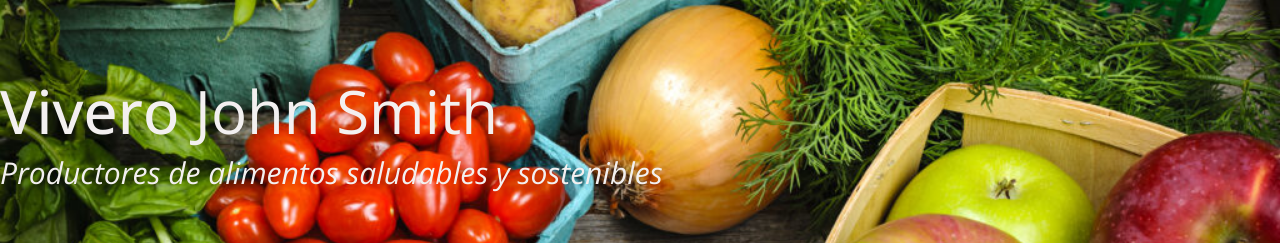
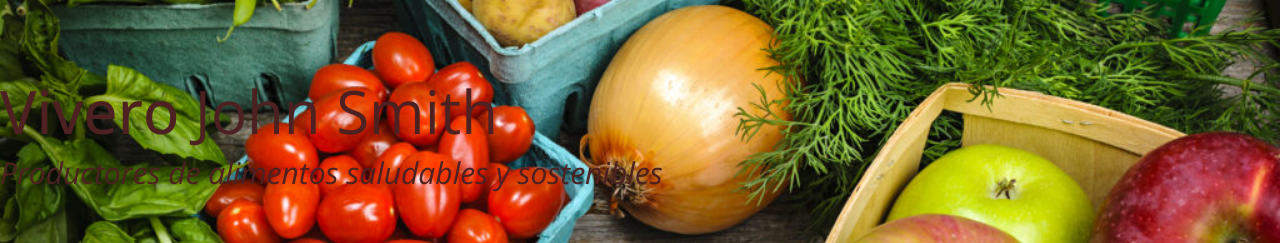
Before and after one commit to Alex2004809/viveroorganico, a plain HTML site: page index.html in a window 1280 px wide. Shown: the part 160-403 px from the top of the page. Drawn offline with nearby package versions, Linux system fonts and the light colour scheme.

Commit message:
cambio de color

```diff
--- a/estilos/estilos.css
+++ b/estilos/estilos.css
@@ -85,7 +85,7 @@
 header .texto{
   width: 90%;
   /*Agreamos el color del texto*/
-  color: #f3f0f0;
+  color: #4d2121;
   position: absolute;
   top: 40%;
   margin-top: -50px;
```
